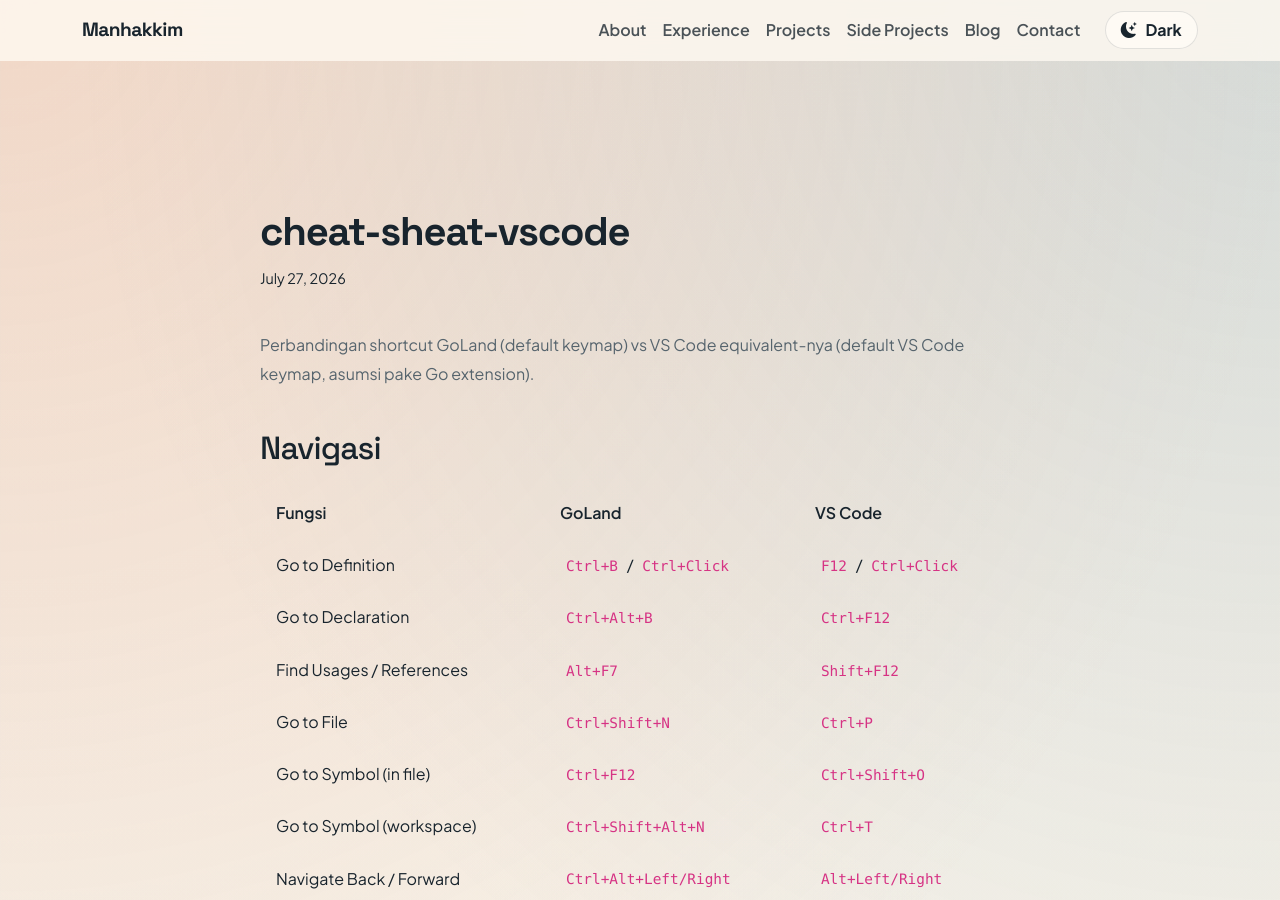
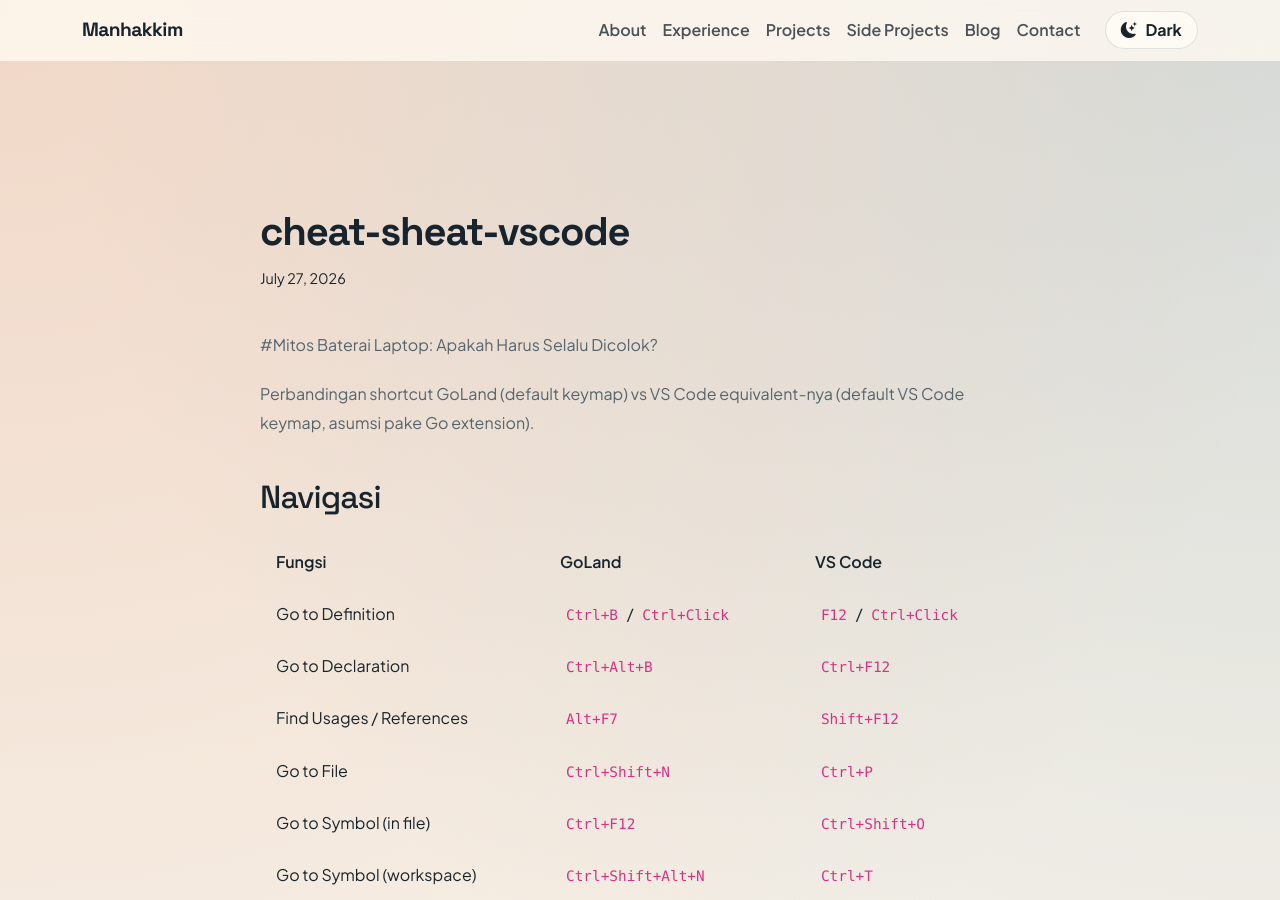
Before and after one commit to manHax/manhax.github.io, a Jekyll site: the page built from _posts/2026-07-27-cheat-sheat-vscode.md, in a window 1280 px wide and 900 px high. Built offline with Jekyll 4.4.1, drawn with Linux system fonts in a browser that asks for light colours; nearby versions of some CDN libraries.

Commit message:
Auto-sync published blog posts from my-blog

```diff
--- a/_posts/2026-07-27-cheat-sheat-vscode.md
+++ b/_posts/2026-07-27-cheat-sheat-vscode.md
@@ -4,12 +4,14 @@ tags:
 - software
 - tips
 created: 2026-07-24 08:59:19.478000
-updated: 2026-07-24 09:00:53.102000
+updated: 2026-07-27 12:28:40.871000
 favorite: false
 published: true
 date: '2026-07-27'
 layout: post
 ---
+#Mitos Baterai Laptop: Apakah Harus Selalu Dicolok?
+
 Perbandingan shortcut GoLand (default keymap) vs VS Code equivalent-nya (default VS Code keymap, asumsi pake Go extension).
 
 ## Navigasi
```
